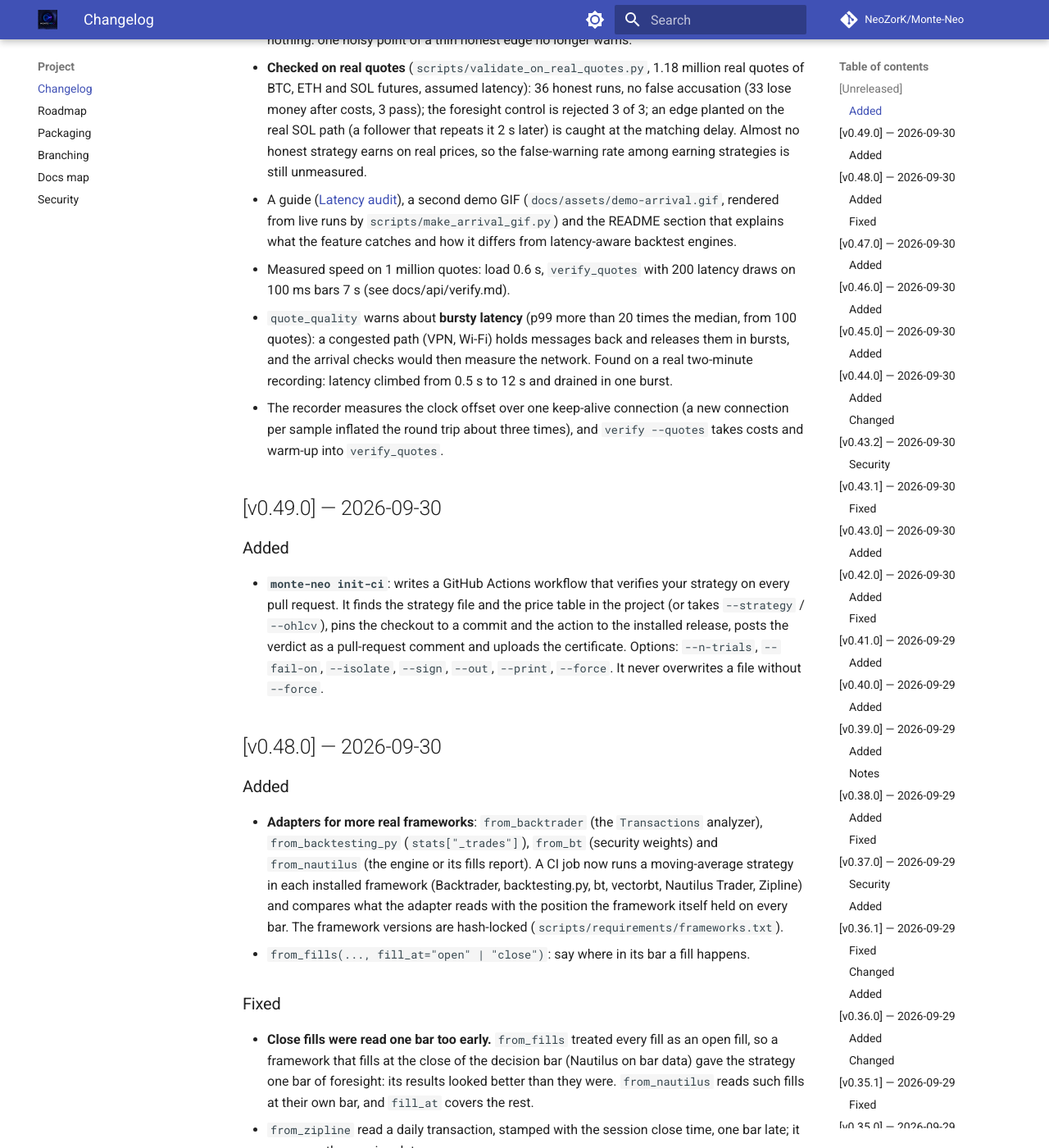
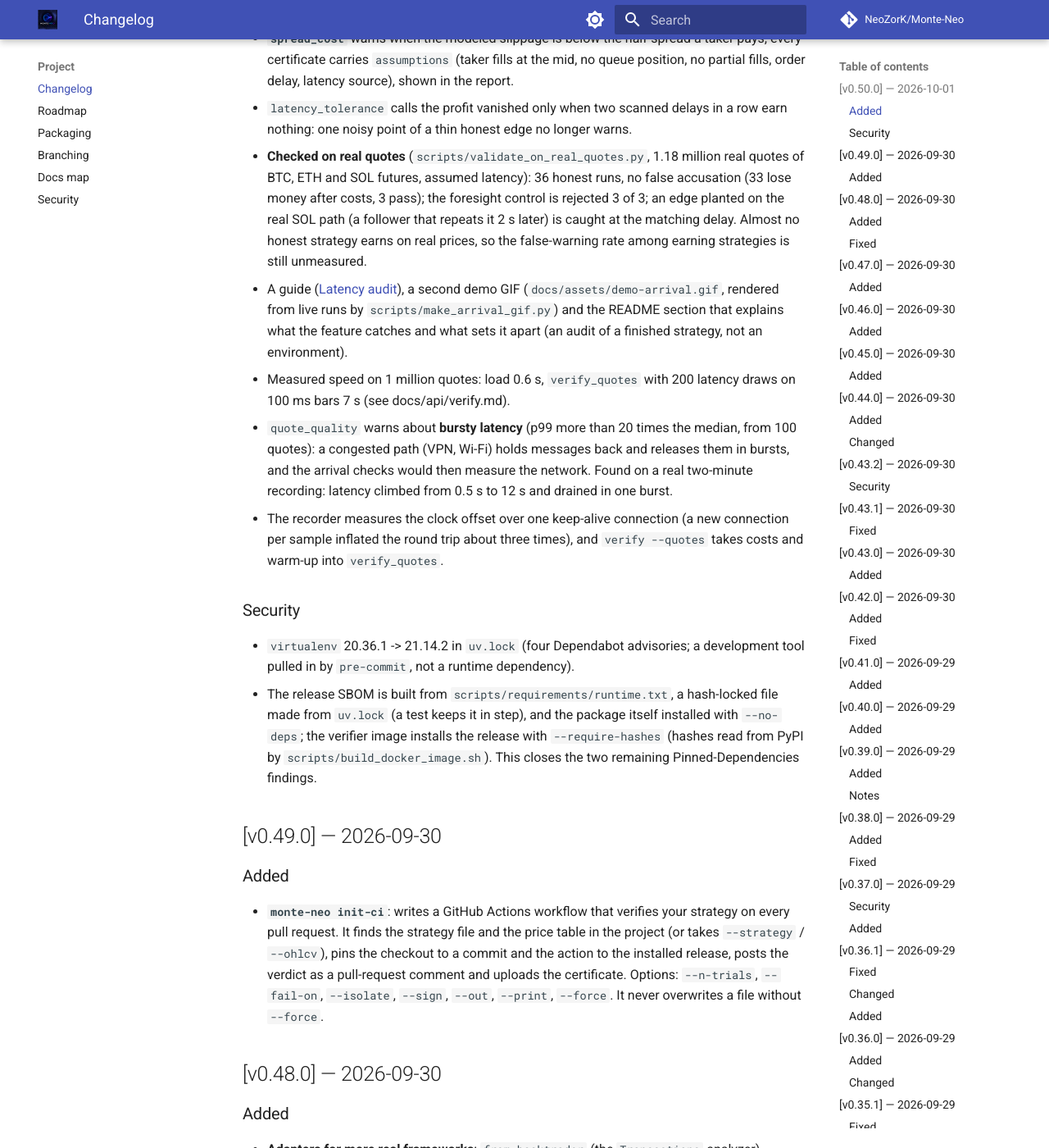
Before and after one commit to NeoZorK/Monte-Neo, an MkDocs documentation site: the page built from docs/project/CHANGELOG.md, in a window 1280 px wide and 1400 px high, scrolled down 1626 px. Shown: the whole window at 82% size. Built offline with MkDocs 1.6.1 and Material for MkDocs 9.7.7, drawn with Linux system fonts in a browser that asks for light colours; comment, search, counter and statistics services are not loaded; some of the changed text lies outside the part shown.

Commit message:
Release v0.50.0: latency audit (experimental)
Version in _version.py, server.json, CITATION.cff, the integrations, README, installation guide, docs map and the
agent guides; CHANGELOG [Unreleased] becomes [v0.50.0] with the security notes.

```diff
--- a/.pre-commit-hooks.yaml
+++ b/.pre-commit-hooks.yaml
@@ -2,7 +2,7 @@
 #
 #   repos:
 #     - repo: https://github.com/NeoZorK/Monte-Neo
-#       rev: v0.49.0
+#       rev: v0.50.0
 #       hooks:
 #         - id: monte-neo-lint
 - id: monte-neo-lint
--- a/docs/project/CHANGELOG.md
+++ b/docs/project/CHANGELOG.md
@@ -3,7 +3,12 @@
 All notable releases are documented here.
 Version source of truth: `src/monte_neo/_version.py`.
 
-## [Unreleased]
+## [v0.50.0] — 2026-10-01
+
+**Latency audit (experimental).** The new `--quotes` checks are context: they warn, they do not fail the verdict, and they were
+calibrated on synthetic data and checked on 1.18 million real quotes with an assumed latency. Read the
+[guide](../guides/arrival-time.md) before relying on a number.
+
 
 ### Added
 - **Quotes with arrival time** (`monte_neo.verify.quotes`): load top-of-book quotes with their latency, check them
@@ -45,14 +50,20 @@
   planted on the real SOL path (a follower that repeats it 2 s later) is caught at the matching delay. Almost no honest
   strategy earns on real prices, so the false-warning rate among earning strategies is still unmeasured.
 - A guide ([Latency audit](../guides/arrival-time.md)), a second demo GIF (`docs/assets/demo-arrival.gif`, rendered from live
-  runs by `scripts/make_arrival_gif.py`) and the README section that explains what the feature catches and how it differs
-  from latency-aware backtest engines.
+  runs by `scripts/make_arrival_gif.py`) and the README section that explains what the feature catches and what sets it apart
+  (an audit of a finished strategy, not an environment).
 - Measured speed on 1 million quotes: load 0.6 s, `verify_quotes` with 200 latency draws on 100 ms bars 7 s (see docs/api/verify.md).
 - `quote_quality` warns about **bursty latency** (p99 more than 20 times the median, from 100 quotes): a congested path
   (VPN, Wi-Fi) holds messages back and releases them in bursts, and the arrival checks would then measure the network.
   Found on a real two-minute recording: latency climbed from 0.5 s to 12 s and drained in one burst.
 - The recorder measures the clock offset over one keep-alive connection (a new connection per sample inflated the
   round trip about three times), and `verify --quotes` takes costs and warm-up into `verify_quotes`.
+
+### Security
+- `virtualenv` 20.36.1 -> 21.14.2 in `uv.lock` (four Dependabot advisories; a development tool pulled in by `pre-commit`, not a runtime dependency).
+- The release SBOM is built from `scripts/requirements/runtime.txt`, a hash-locked file made from `uv.lock` (a test keeps it in
+  step), and the package itself installed with `--no-deps`; the verifier image installs the release with `--require-hashes`
+  (hashes read from PyPI by `scripts/build_docker_image.sh`). This closes the two remaining Pinned-Dependencies findings.
 
 ## [v0.49.0] — 2026-09-30
 
--- a/server.json
+++ b/server.json
@@ -8,13 +8,13 @@
     "source": "github"
   },
   "websiteUrl": "https://neozork.github.io/Monte-Neo/",
-  "version": "0.49.0",
+  "version": "0.50.0",
   "packages": [
     {
       "registryType": "pypi",
       "registryBaseUrl": "https://pypi.org",
       "identifier": "monte-neo",
-      "version": "0.49.0",
+      "version": "0.50.0",
       "runtimeHint": "uvx",
       "transport": {
         "type": "stdio"
--- a/src/monte_neo/_version.py
+++ b/src/monte_neo/_version.py
@@ -1,4 +1,4 @@
 # Single source of truth for the project version.
 # Pattern: v0.0.1 -> v0.0.2 -> ... (leading "v" required for git tags / Releases).
 # Hatch strips the leading "v" for the PyPI/PEP 440 distribution version.
-__version__ = "v0.49.0"
+__version__ = "v0.50.0"
```
Also changed, not shown: docs/docs-map.md (+6 -4 lines), docs/guides/agents.md (+2 -2 lines), docs/guides/frameworks.md (+1 -1 lines), docs/setup/installation.md (+2 -2 lines), 9 other files.
